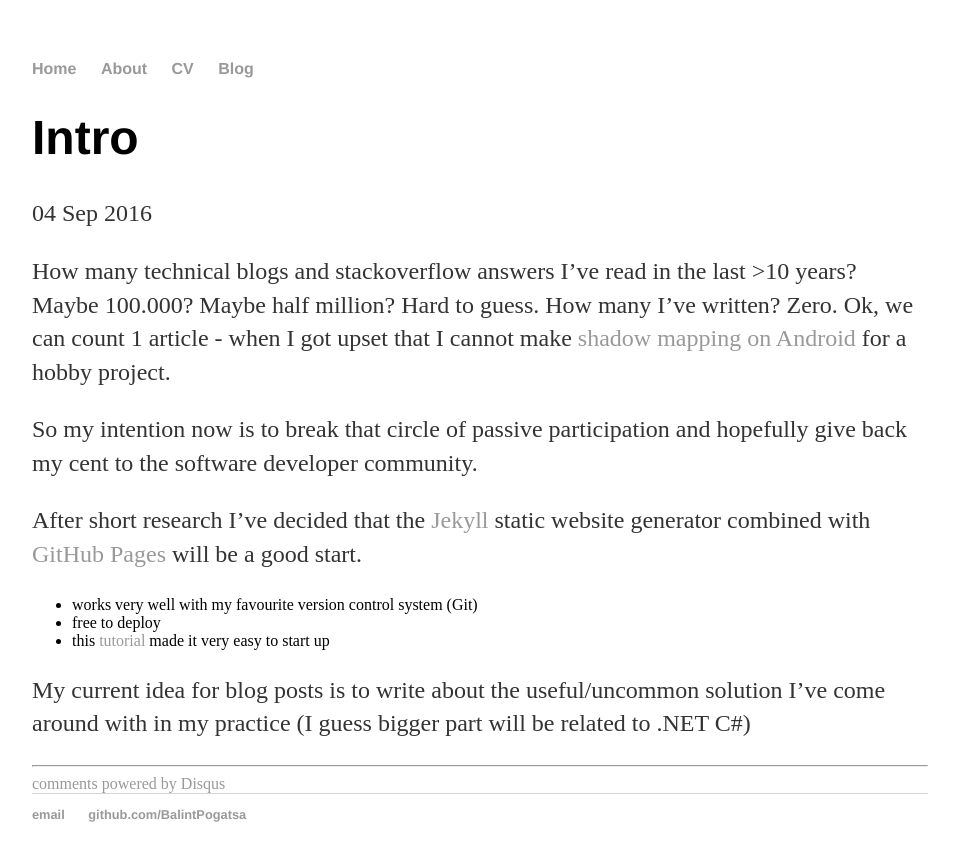
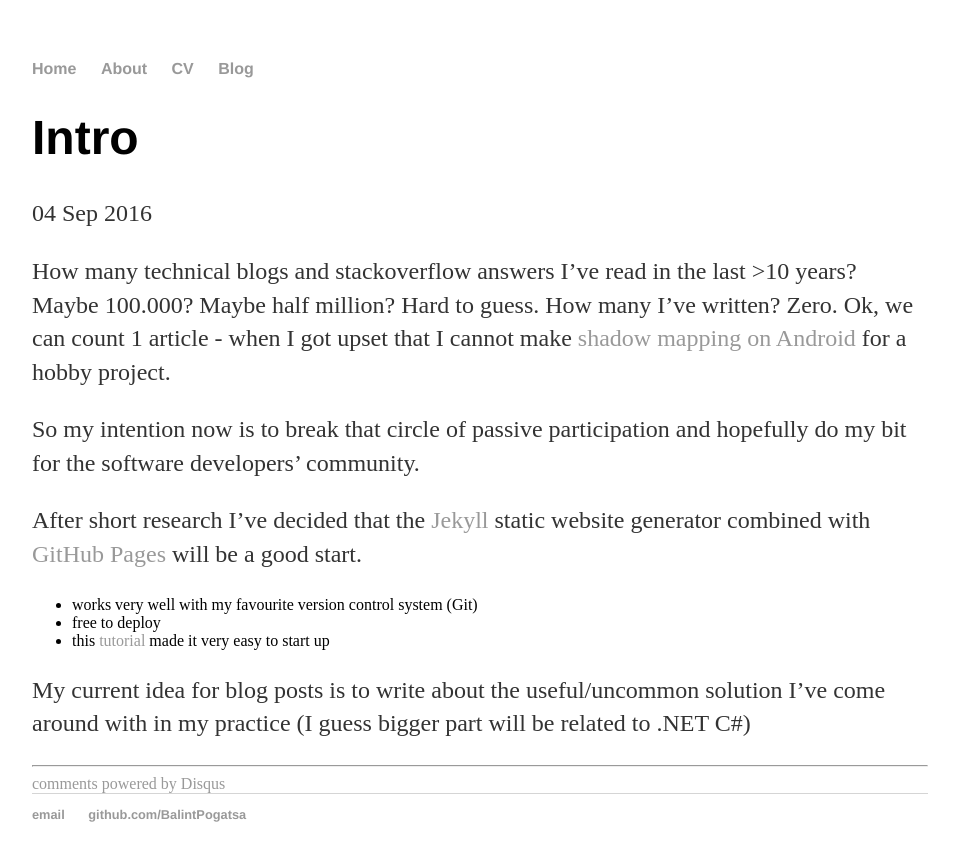
Before and after one commit to BalintPogatsa/BalintPogatsa.github.io, a Jekyll site: the page built from _posts/2016-09-04-intro.md, in a window 1280 px wide. Shown: the top 861 px of the page, without its empty margins (160-1119 px from the left). Built offline with Jekyll 4.4.1, drawn with Linux system fonts in a browser that asks for light colours; comment, search, counter and statistics services are not loaded.

Commit message:
no message

```diff
--- a/_posts/2016-09-04-intro.md
+++ b/_posts/2016-09-04-intro.md
@@ -9,7 +9,7 @@ Maybe 100.000? Maybe half million? Hard to guess.
 How many I've written? Zero.
 Ok, we can count 1 article - when I got upset that I cannot make [shadow mapping on Android](http://www.codeproject.com/Articles/822380/Shadow-Mapping-with-Android-OpenGL-ES) for a hobby project.
 
-So my intention now is to break that circle of passive participation and hopefully give back my cent to the software developer community.
+So my intention now is to break that circle of passive participation and hopefully do my bit for the software developers' community.
 
 After short research I've decided that the [Jekyll](http://jekyllrb.com) static website generator combined with [GitHub Pages](https://pages.github.com/) will be a good start.
 
```
